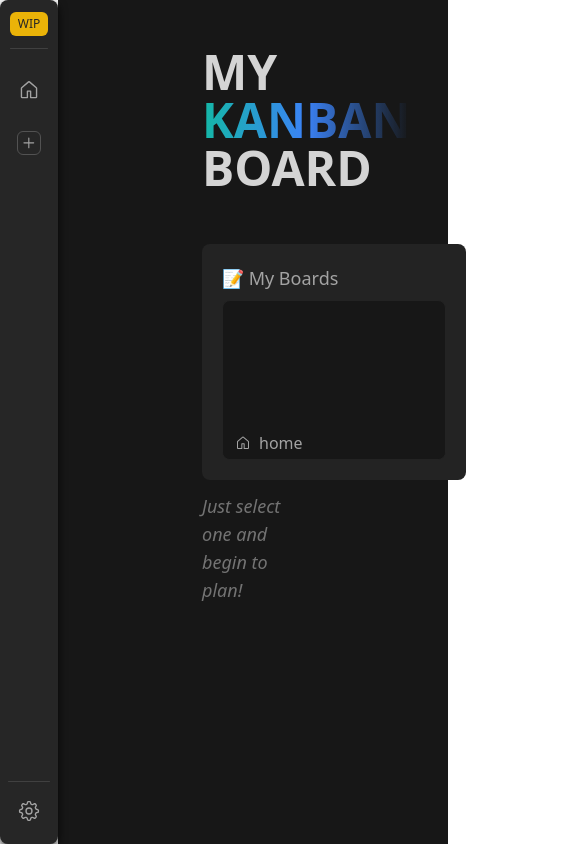
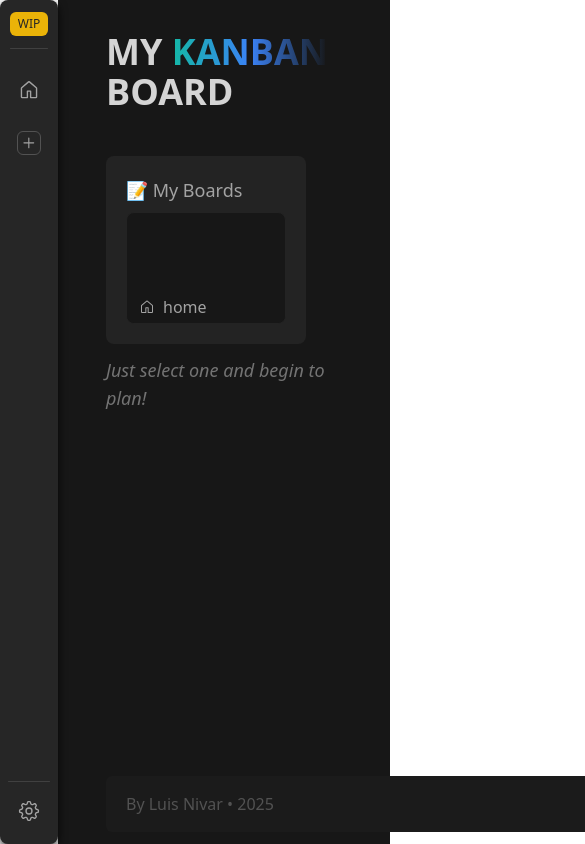
Before and after one commit to LuisNivar/my-kanban-board, a React (Vite) app: page / in a window 390 px wide. Shown: the top 844 px of the page, 585 px wide, since content can reach past the window. Built offline with nearby package versions, Linux system fonts and the light colour scheme.

Commit message:
-Use home footer -Add minimal responsive home page elements

```diff
--- a/src/components/HomePage/BoardShortCut.tsx
+++ b/src/components/HomePage/BoardShortCut.tsx
@@ -19,7 +19,7 @@ export default function BoardShortCut({
   return (
     <Link
       className={clsx(
-        "group flex-shrink-0 border transition-colors border-neutral-750 hover:border-teal-900 overflow-hidden bg-cover flex flex-col w-56 h-40 justify-end rounded-lg text-neutral-400",
+        "group flex-shrink-0 border transition-colors border-neutral-750 hover:border-teal-900 overflow-hidden bg-cover flex flex-col w-40 h-28 lg:w-56 lg:h-40 justify-end rounded-lg text-neutral-400",
         background ?? DEFAULT_BACKGROUND
       )}
       rel="preload"
--- a/src/components/HomePage/index.tsx
+++ b/src/components/HomePage/index.tsx
@@ -5,7 +5,7 @@ import BoardShortCut from "./BoardShortCut";
 export default function HomeContent() {
   const sidebar = useContext(SidebarContext);
   return (
-    <div className="w-fit max-w-[900px] rounded-lg text-base flex flex-col gap-2 p-5 bg-neutral-750">
+    <div className="w-fit max-w-[600px] lg:max-w-[900px] rounded-lg text-base flex flex-col gap-2 p-5 bg-neutral-750">
       <h3 className="text-lg">📝 My Boards</h3>
       <div className="flex gap-2 overflow-x-auto">
         {sidebar.map((board) => {
--- a/src/pages/home.tsx
+++ b/src/pages/home.tsx
@@ -1,9 +1,10 @@
 import HomeContent from "../components/HomePage";
+import Footer from "../components/HomePage/Footer";
 
 export default function Home() {
   return (
-    <section className="select-none flex flex-col gap-3 h-screen w-full py-12 px-36 bg-neutral-900 text-neutral-400">
-      <h1 className=" font-bold text-5xl mb-10 text-neutral-300">
+    <section className="relative select-none flex flex-col gap-3 h-screen w-full py-8 lg:py-12 px-12 lg:px-36 bg-neutral-900 text-neutral-400">
+      <h1 className="font-bold text-4xl lg:text-5xl mb-8 lg:mb-10 text-neutral-300">
         MY{" "}
         <span className="bg-gradient-to-r from-teal-500 from- via-blue-500 via- bg-clip-text text-transparent inline-block">
           KANBAN
@@ -12,9 +13,11 @@ export default function Home() {
       </h1>
       <HomeContent />
 
-      <p className=" text-lg italic text-neutral-500">
+      <p className="text-lg italic text-neutral-500">
         Just select one and begin to plan!
       </p>
+
+      <Footer />
     </section>
   );
 }
```
